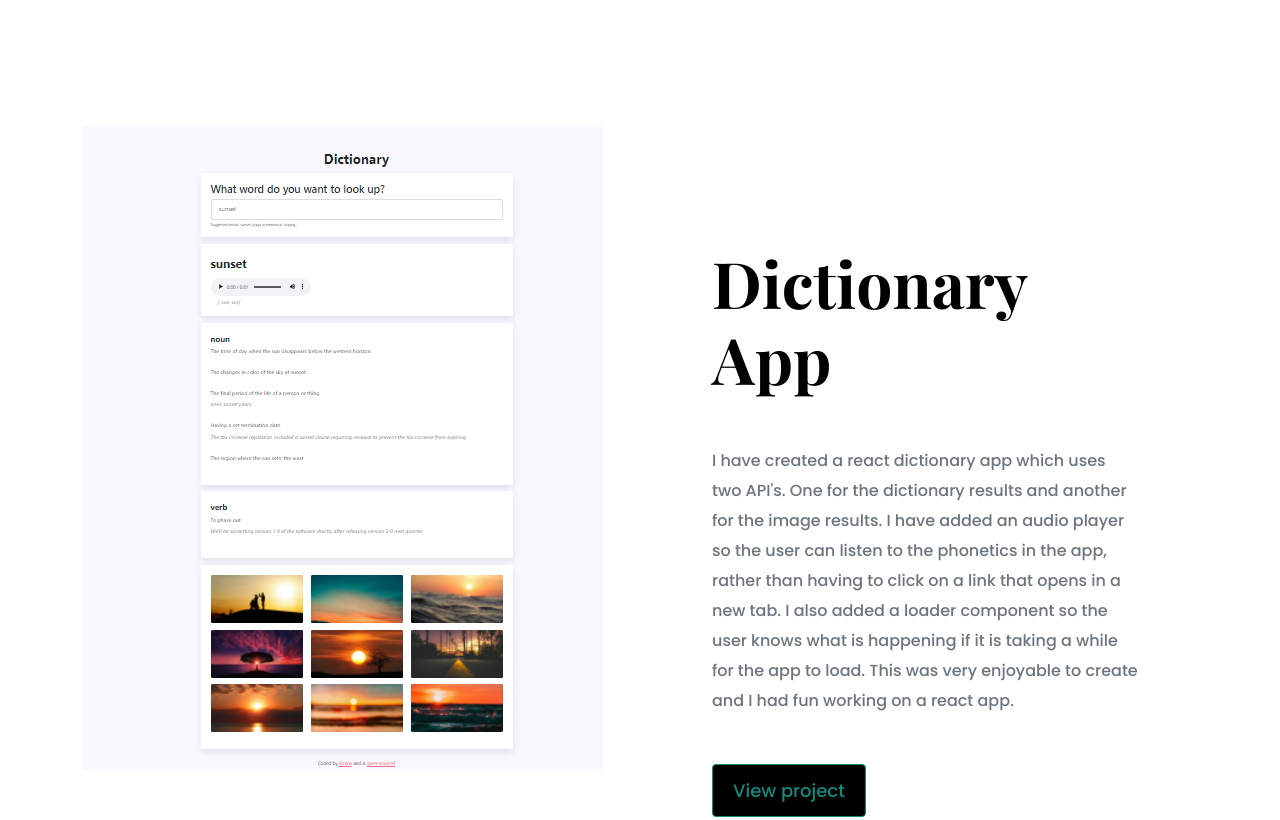
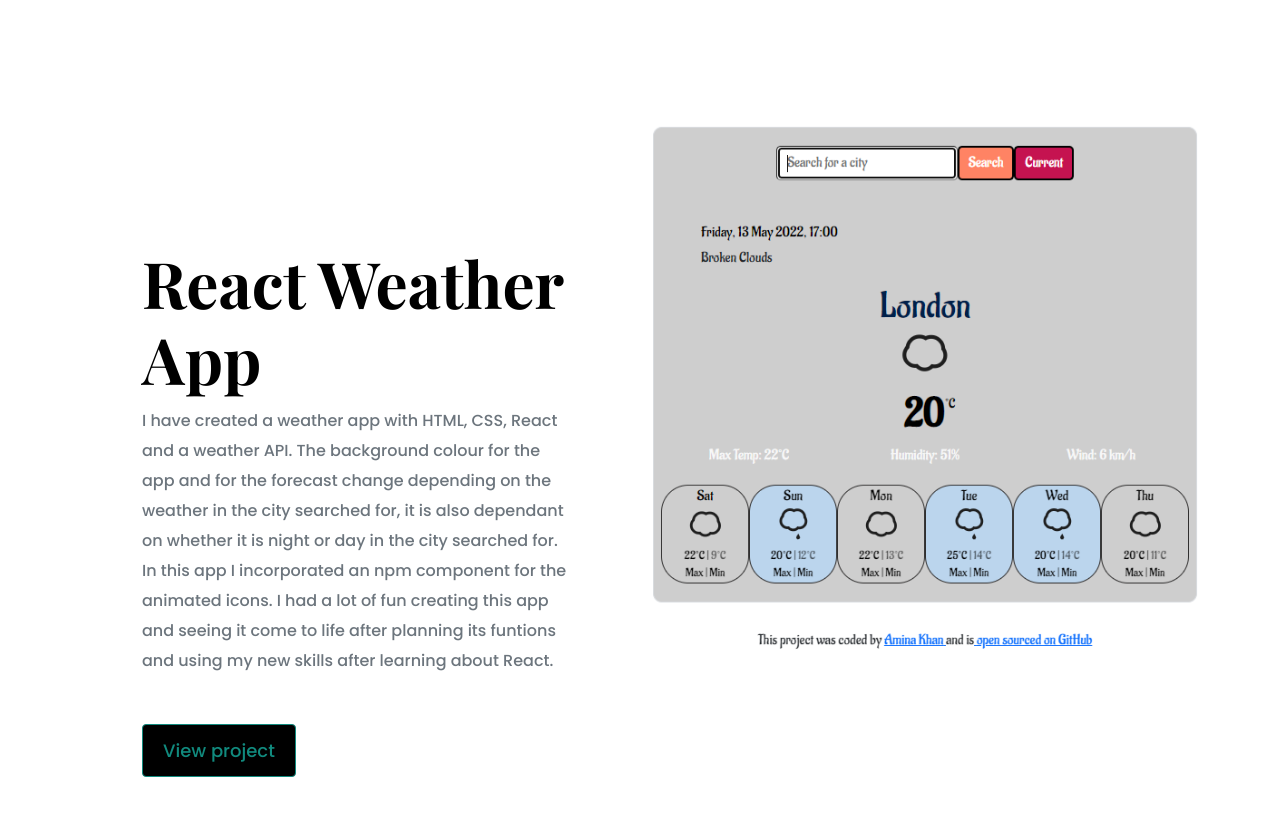
Before and after one commit to AminaKhan91/portfolio-project, a plain HTML site: page index.html in a window 1280 px wide. Shown: the part 2120-2940 px from the top of the page. Drawn offline with nearby package versions, Linux system fonts and the light colour scheme; a web font is replaced by a local one.

Commit message:
Updated context of index

```diff
--- a/index.html
+++ b/index.html
@@ -153,6 +153,30 @@
         </div>
       </div>
       <div class="row mb-5">
+        <div class="col">
+          <div class="project-description">
+              <h2 class="mb5">React Weather App</h3>
+            <p class="mb-5 text-muted">
+              I have created a weather app with HTML, CSS, React and a weather API. The background
+              colour for the app and for the forecast change depending on the
+              weather in the city searched for, it is also dependant on whether
+              it is night or day in the city searched for. In this app I
+              incorporated an npm component for the animated icons. I had a lot of fun creating this app and seeing it come to life after planning its funtions and using my new skills after learning about React.
+            </p>
+            <a href="/work.html" class="btn btn-branding-outline">
+              View project</a
+            >
+          </div>
+        </div>
+        <div class="col d-none d-lg-block">
+          <img
+            src="images/react-weather-app.png"
+            class="img-fluid"
+            alt="weather project preview"
+          />
+        </div>
+      </div>
+      <div class="row mb-5">
         <div class="col d-none d-lg-block">
           <img
             src="images/dictionary.png"
```
